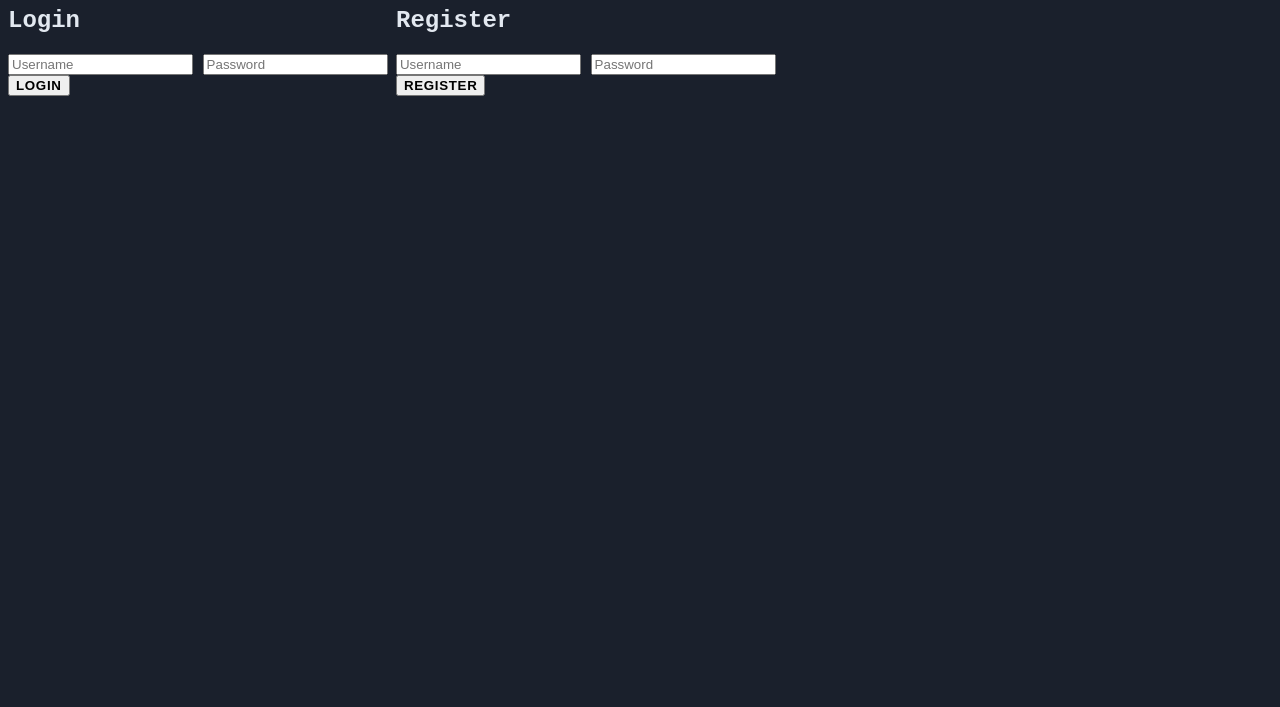
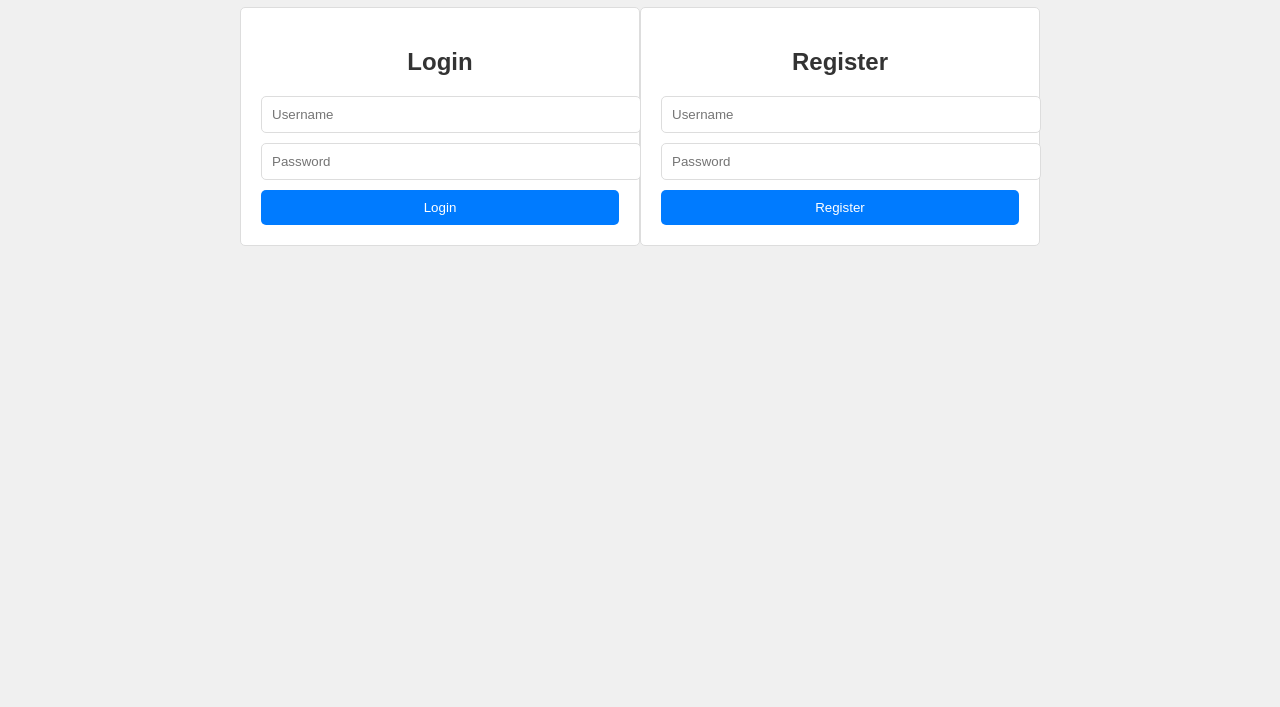
Before and after one commit to asmakev930h/DEMON_DEPLOY, a website: page public/index.html in a window 1280 px wide. Shown: the part 93-800 px from the top of the page. Drawn offline with nearby package versions, Linux system fonts and the light colour scheme; no server answers.

Commit message:
Update style.css

```diff
--- a/public/style.css
+++ b/public/style.css
@@ -1,71 +1,72 @@
 body {
-    font-family: 'Courier New', monospace;
-    background-color: #1a202c;
-    color: #e2e8f0;
+    font-family: Arial, sans-serif;
+    margin: 0;
+    padding: 0;
+    background-color: #f0f0f0;
 }
 
 .container {
     max-width: 800px;
+    margin: 0 auto;
+    padding: 20px;
+}
+
+h1, h2 {
+    text-align: center;
+    color: #333;
+}
+
+#auth-section {
+    display: flex;
+    justify-content: space-around;
+    margin-bottom: 20px;
+}
+
+#login-form, #register-form {
+    background-color: #fff;
+    border: 1px solid #ddd;
+    border-radius: 5px;
+    padding: 20px;
+    width: 45%;
 }
 
 #log-display {
-    font-family: 'Courier New', monospace;
-    background-color: #2d3748;
-    border-color: #4a5568;
-    transition: all 0.3s ease;
+    background-color: #fff;
+    border: 1px solid #ddd;
+    border-radius: 5px;
+    padding: 10px;
+    height: 400px;
+    overflow-y: auto;
+    margin-bottom: 20px;
 }
 
-#log-display:hover {
-    box-shadow: 0 0 15px rgba(66, 153, 225, 0.5);
+#command-section {
+    display: flex;
+    gap: 10px;
 }
 
-#log-display::-webkit-scrollbar {
-    width: 8px;
-}
-
-#log-display::-webkit-scrollbar-track {
-    background: #4a5568;
-}
-
-#log-display::-webkit-scrollbar-thumb {
-    background-color: #718096;
-    border-radius: 4px;
-}
-
-input[type="text"], button {
-    transition: all 0.3s ease;
-}
-
-input[type="text"]:focus {
-    outline: none;
-    box-shadow: 0 0 0 2px rgba(66, 153, 225, 0.5);
+input[type="text"], input[type="password"] {
+    width: 100%;
+    padding: 10px;
+    margin-bottom: 10px;
+    border: 1px solid #ddd;
+    border-radius: 5px;
 }
 
 button {
-    font-weight: bold;
-    text-transform: uppercase;
-    letter-spacing: 0.05em;
+    padding: 10px 20px;
+    background-color: #007bff;
+    color: #fff;
+    border: none;
+    border-radius: 5px;
+    cursor: pointer;
+    width: 100%;
 }
 
 button:hover {
-    transform: translateY(-2px);
-    box-shadow: 0 4px 6px rgba(50, 50, 93, 0.11), 0 1px 3px rgba(0, 0, 0, 0.08);
+    background-color: #0056b3;
 }
 
-.log-entry {
-    padding: 4px 0;
-    border-bottom: 1px solid #4a5568;
+#logout-button {
+    margin-bottom: 10px;
 }
-
-.log-entry:last-child {
-    border-bottom: none;
-}
-
-@keyframes fadeIn {
-    from { opacity: 0; }
-    to { opacity: 1; }
-}
-
-.fade-in {
-    animation: fadeIn 0.5s ease-in-out;
-}
```
